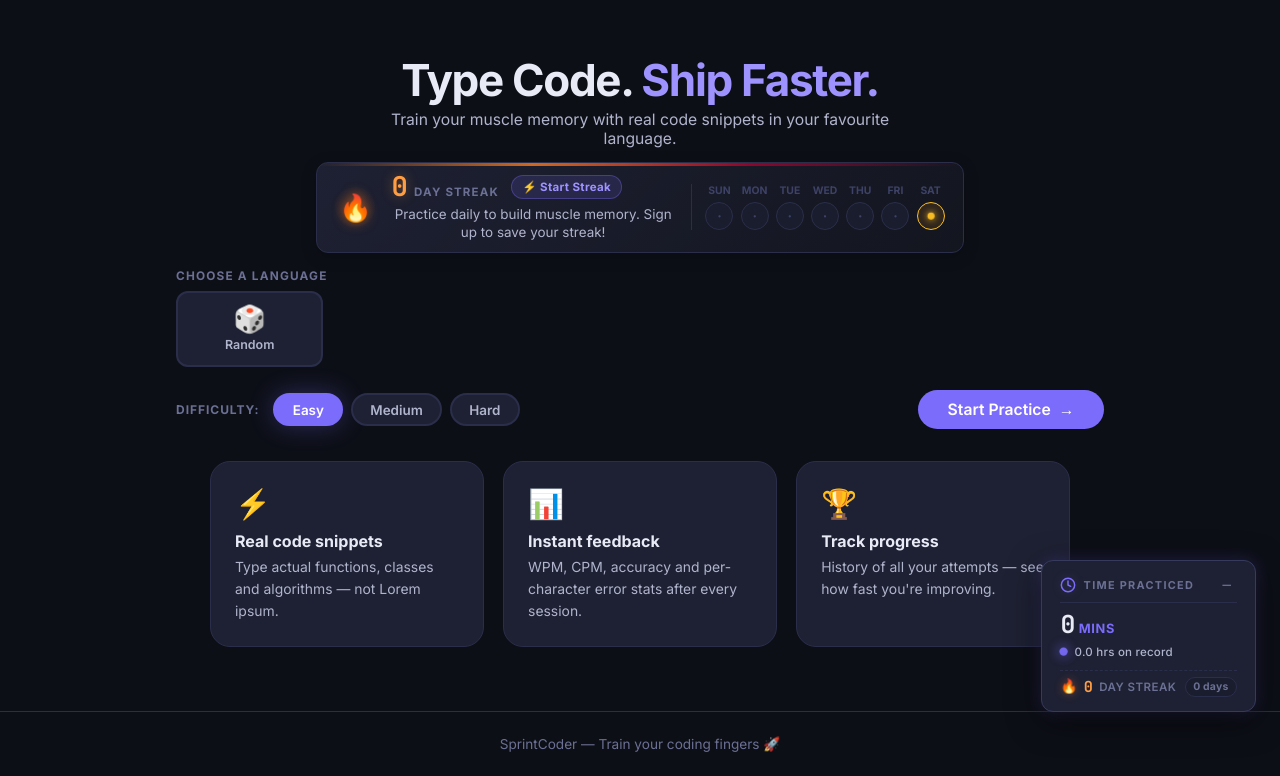
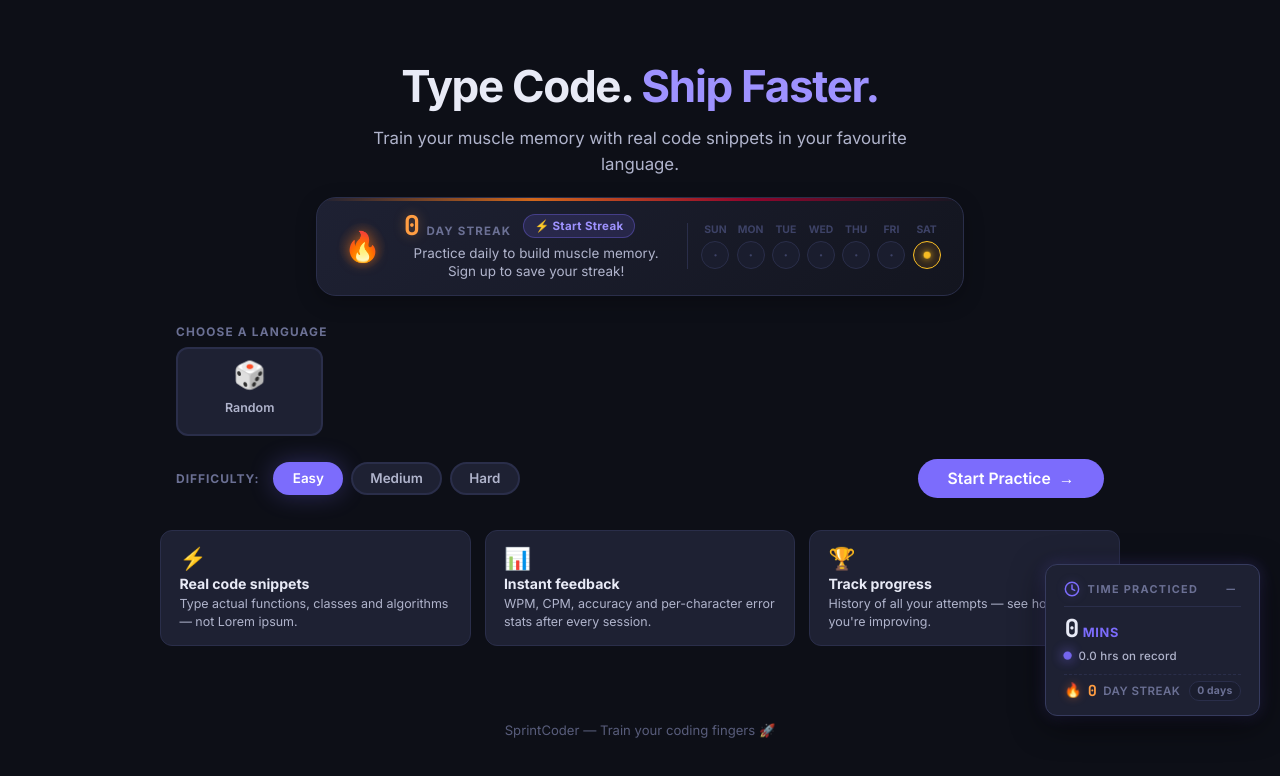
Before and after one commit to alexeysav9-stack/SprintCoder, a Django app: page / in a window 1280 px wide. Shown: the part 64-840 px from the top of the page. After the commit the page ends 802 px from the top, so only its background shows below. Run offline with Django 5.2, Linux system fonts and the light colour scheme; data comes from the database, SQL or seed files in the repository; data that the repository does not hold is empty.

Commit message:
fix(ui): Polish typography, streak card spacing, equal grid row heights, and remove footer line

```diff
--- a/static/css/main.css
+++ b/static/css/main.css
@@ -605,13 +605,13 @@ a:hover { color: var(--accent); }
 
 /* ── 7. Main content & Footer ─────────────────────────── */
 .main-content { flex: 1; padding: 2rem; max-width: 1200px; margin: 0 auto; width: 100%; position: relative; }
-.footer { border-top: 1px solid var(--border); padding: 1.5rem 2rem; text-align: center; color: var(--fg-3); font-size: .85rem; }
+.footer { border-top: none; padding: 1.25rem 2rem 1.75rem; text-align: center; color: var(--fg-3); font-size: .82rem; opacity: 0.8; }
 
 /* ── Steam Practice Time Corner Widget (Main Page) ────── */
 .steam-corner-widget {
   position: fixed;
-  bottom: 1.5rem;
-  right: 1.5rem;
+  bottom: 1.25rem;
+  right: 1.25rem;
   z-index: 99;
   animation: fadeInUp 0.35s ease-out;
 }
@@ -878,19 +878,19 @@ a:hover { color: var(--accent); }
 /* ── Hero Streak Tracker ───────────────────────────────── */
 .hero-streak-container {
   max-width: 680px;
-  margin: 0.85rem auto 0;
+  margin: 1.25rem auto 1.35rem;
   padding: 0 1rem;
 }
 
 .hero-streak-card {
   display: flex;
   align-items: center;
-  gap: 1rem;
+  gap: 1.15rem;
   background: linear-gradient(135deg, var(--surface) 0%, var(--bg-2) 100%);
   border: 1px solid var(--border);
-  border-radius: var(--radius-md);
-  padding: 0.65rem 1.15rem;
-  box-shadow: 0 4px 16px rgba(0, 0, 0, 0.2);
+  border-radius: var(--radius-lg);
+  padding: 0.9rem 1.4rem;
+  box-shadow: 0 6px 20px rgba(0, 0, 0, 0.25);
   position: relative;
   overflow: hidden;
   transition: all var(--transition);
@@ -908,7 +908,7 @@ a:hover { color: var(--accent); }
 
 .hero-streak-card.streak-completed {
   border-color: rgba(255, 138, 0, 0.45);
-  box-shadow: 0 6px 18px rgba(255, 122, 24, 0.12), 0 3px 8px rgba(0, 0, 0, 0.25);
+  box-shadow: 0 6px 20px rgba(255, 122, 24, 0.14), 0 3px 10px rgba(0, 0, 0, 0.25);
 }
 
 .hero-streak-card.streak-pending {
@@ -917,7 +917,7 @@ a:hover { color: var(--accent); }
 
 .hero-streak-card:hover {
   transform: translateY(-2px);
-  box-shadow: 0 8px 22px rgba(0, 0, 0, 0.3);
+  box-shadow: 0 8px 24px rgba(0, 0, 0, 0.32);
   border-color: rgba(255, 138, 0, 0.6);
 }
 
@@ -926,15 +926,15 @@ a:hover { color: var(--accent); }
   display: flex;
   align-items: center;
   justify-content: center;
-  width: 40px;
-  height: 40px;
+  width: 46px;
+  height: 46px;
   border-radius: 50%;
   background: radial-gradient(circle, rgba(255, 122, 24, 0.22) 0%, rgba(255, 122, 24, 0.02) 70%);
   flex-shrink: 0;
 }
 
 .hero-streak-flame {
-  font-size: 1.65rem;
+  font-size: 1.85rem;
   line-height: 1;
   filter: drop-shadow(0 0 6px rgba(255, 122, 24, 0.5));
   transition: transform 0.25s ease;
@@ -1144,27 +1144,28 @@ a:hover { color: var(--accent); }
 /* ── 8. Home / Index Page ─────────────────────────────── */
 .hero {
   text-align: center;
-  padding: 1.5rem 1rem 0.5rem;
+  padding: 1.75rem 1rem 0.25rem;
 }
 .hero-title {
-  font-size: clamp(1.85rem, 3.8vw, 2.75rem);
+  font-size: clamp(1.9rem, 3.8vw, 2.75rem);
   font-weight: 800;
   letter-spacing: -.03em;
-  line-height: 1.1;
-  margin-bottom: .35rem;
+  line-height: 1.2;
+  margin-bottom: .85rem;
 }
 .accent { color: var(--accent-2); }
 .hero-subtitle {
-  font-size: 0.98rem;
+  font-size: 1.05rem;
+  line-height: 1.5;
   color: var(--fg-2);
-  max-width: 520px;
+  max-width: 560px;
   margin: 0 auto;
 }
 
 .picker-section {
   max-width: 960px;
   margin: 0 auto;
-  padding: 0.5rem 1rem 1.75rem;
+  padding: 0.25rem 1rem 1.5rem;
 }
 
 .section-label {
@@ -1176,10 +1177,11 @@ a:hover { color: var(--accent); }
   margin-bottom: .5rem;
 }
 
-/* Language grid: 6 columns on desktop (2 clean rows for 12 items) */
+/* Language grid: 6 columns on desktop with equal row heights */
 .lang-grid {
   display: grid;
   grid-template-columns: repeat(6, 1fr);
+  grid-auto-rows: 1fr;
   gap: .55rem;
 }
 
@@ -1205,8 +1207,10 @@ a:hover { color: var(--accent); }
   display: flex;
   flex-direction: column;
   align-items: center;
+  justify-content: center;
   gap: .35rem;
-  padding: 0.8rem .5rem;
+  padding: 0.75rem .5rem;
+  min-height: 84px;
   background: var(--surface);
   border: 2px solid var(--border);
   border-radius: var(--radius-md);
@@ -1226,7 +1230,17 @@ a:hover { color: var(--accent); }
   box-shadow: 0 0 0 1px var(--accent), var(--shadow-glow);
 }
 .lang-icon { font-size: 1.65rem; }
-.lang-name { font-size: .78rem; font-weight: 600; color: var(--fg-2); text-align: center; }
+.lang-name {
+  font-size: .78rem;
+  font-weight: 600;
+  color: var(--fg-2);
+  text-align: center;
+  min-height: 2.3em;
+  display: flex;
+  align-items: center;
+  justify-content: center;
+  line-height: 1.15;
+}
 .lang-card.selected .lang-name { color: var(--fg); }
 .dice-icon {
   display: inline-block;
@@ -1316,23 +1330,30 @@ a:hover { color: var(--accent); }
 /* Features */
 .features-row {
   display: grid;
-  grid-template-columns: repeat(auto-fit, minmax(220px, 1fr));
-  gap: 1.2rem;
-  max-width: 860px;
+  grid-template-columns: repeat(3, 1fr);
+  gap: 0.85rem;
+  max-width: 960px;
   margin: 0 auto;
-  padding-bottom: 2rem;
-}
+  padding: 0.25rem 0 1.5rem;
+}
+
+@media (max-width: 768px) {
+  .features-row {
+    grid-template-columns: 1fr;
+  }
+}
+
 .feature-card {
   background: var(--surface);
   border: 1px solid var(--border);
-  border-radius: var(--radius-lg);
-  padding: 1.5rem;
+  border-radius: var(--radius-md);
+  padding: 0.85rem 1.15rem;
   transition: border-color var(--transition), box-shadow var(--transition);
 }
 .feature-card:hover { border-color: var(--accent); box-shadow: var(--shadow-sm); }
-.feature-icon { font-size: 1.8rem; margin-bottom: .6rem; }
-.feature-card h3 { font-size: 1rem; font-weight: 700; margin-bottom: .4rem; }
-.feature-card p { font-size: .87rem; color: var(--fg-2); line-height: 1.55; }
+.feature-icon { font-size: 1.35rem; margin-bottom: .25rem; }
+.feature-card h3 { font-size: 0.88rem; font-weight: 700; margin-bottom: .2rem; }
+.feature-card p { font-size: .78rem; color: var(--fg-2); line-height: 1.45; }
 
 /* ── 9. Exercise Page ─────────────────────────────────── */
 .exercise-page {
```
